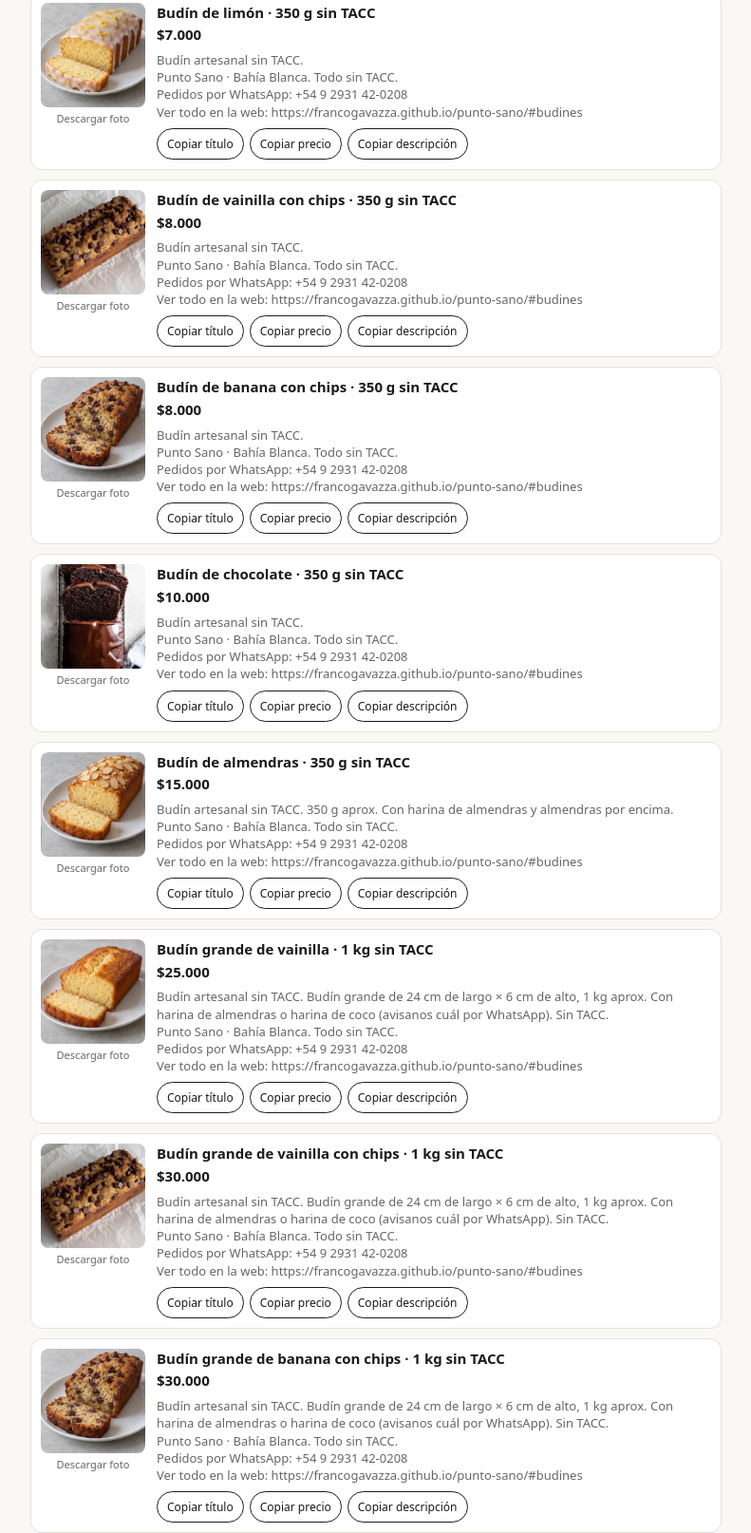
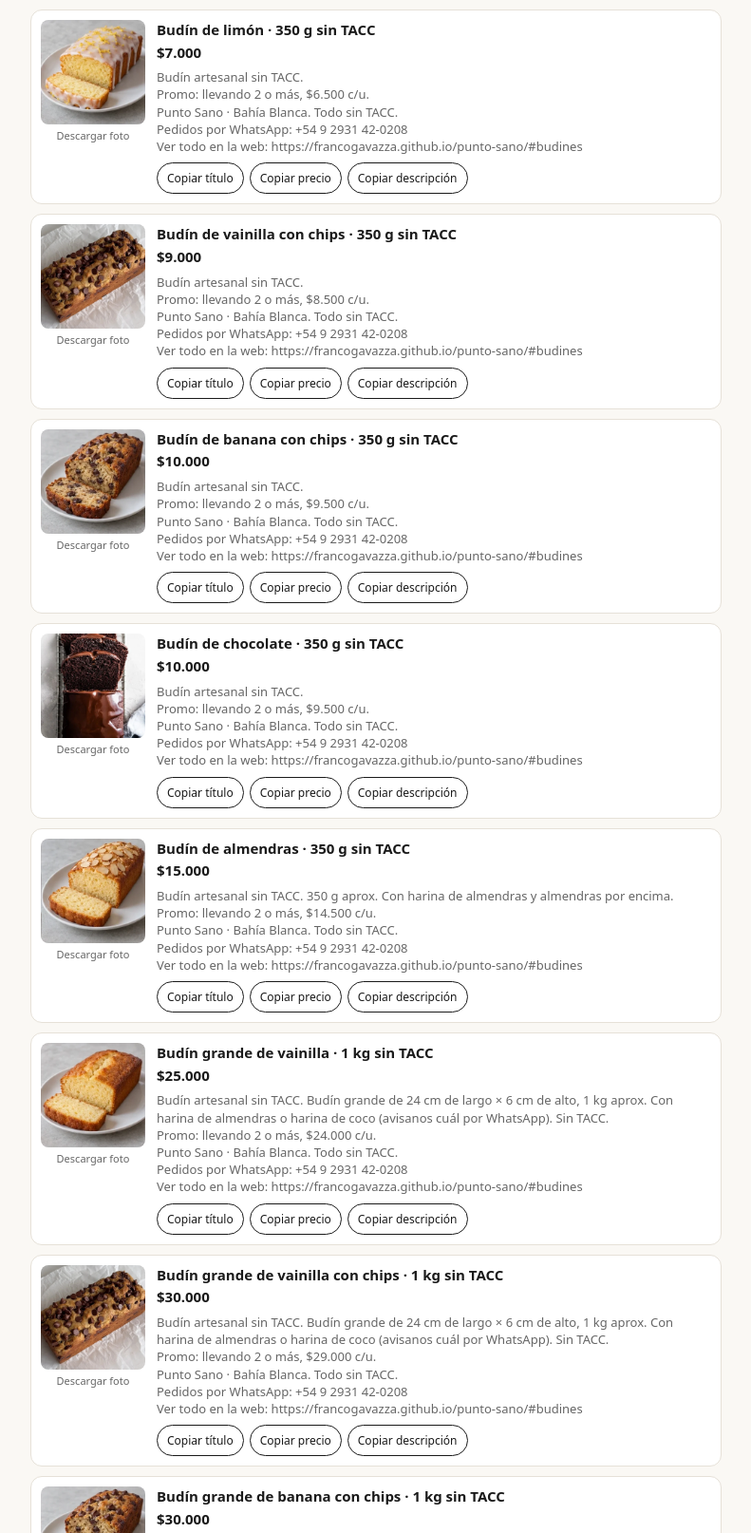
Before and after one commit to francogavazza/punto-sano, a plain HTML site: page marketplace/index.html in a window 1280 px wide. Shown: the part 3094-4708 px from the top of the page at 95% size, without its empty margins (244-1035 px from the left). Drawn offline with Linux system fonts and the light colour scheme; animation ran at ten frames a second.

Commit message:
Budines: promo llevando 2; vainilla con chips $9.000 y banana con chips $10.000
Co-Authored-By: Claude Opus 5.5 <noreply@anthropic.com>
Claude-Session: https://claude.ai/code/session_01C6bfWHa45MuNYMQfMCjhxp

```diff
--- a/marketplace/index.html
+++ b/marketplace/index.html
@@ -112,82 +112,102 @@ Punto Sano · Bahía Blanca. Todo sin TACC.
 Pedidos por WhatsApp: +54 9 2931 42-0208
 Ver todo en la web: https://francogavazza.github.io/punto-sano/#creatina">Copiar descripción</button></div></div></article><h2>Budines</h2><article class="card"><a class="img" href="../assets/budines/b-vainilla.webp" download><img src="../assets/budines/b-vainilla.webp" alt="Budín de vainilla · 350 g sin TACC" loading="lazy"><span>Descargar foto</span></a>
 <div class="body"><h3>Budín de vainilla · 350 g sin TACC</h3><p class="price">$6.000</p><pre>Budín artesanal sin TACC.
+Promo: llevando 2 o más, $5.500 c/u.
 Punto Sano · Bahía Blanca. Todo sin TACC.
 Pedidos por WhatsApp: +54 9 2931 42-0208
 Ver todo en la web: https://francogavazza.github.io/punto-sano/#budines</pre>
 <div class="btns"><button type="button" data-copy="Budín de vainilla · 350 g sin TACC">Copiar título</button><button type="button" data-copy="6000">Copiar precio</button><button type="button" data-copy="Budín artesanal sin TACC.
+Promo: llevando 2 o más, $5.500 c/u.
 Punto Sano · Bahía Blanca. Todo sin TACC.
 Pedidos por WhatsApp: +54 9 2931 42-0208
 Ver todo en la web: https://francogavazza.github.io/punto-sano/#budines">Copiar descripción</button></div></div></article><article class="card"><a class="img" href="../assets/budines/b-limon.webp" download><img src="../assets/budines/b-limon.webp" alt="Budín de limón · 350 g sin TACC" loading="lazy"><span>Descargar foto</span></a>
 <div class="body"><h3>Budín de limón · 350 g sin TACC</h3><p class="price">$7.000</p><pre>Budín artesanal sin TACC.
+Promo: llevando 2 o más, $6.500 c/u.
 Punto Sano · Bahía Blanca. Todo sin TACC.
 Pedidos por WhatsApp: +54 9 2931 42-0208
 Ver todo en la web: https://francogavazza.github.io/punto-sano/#budines</pre>
 <div class="btns"><button type="button" data-copy="Budín de limón · 350 g sin TACC">Copiar título</button><button type="button" data-copy="7000">Copiar precio</button><button type="button" data-copy="Budín artesanal sin TACC.
+Promo: llevando 2 o más, $6.500 c/u.
 Punto Sano · Bahía Blanca. Todo sin TACC.
 Pedidos por WhatsApp: +54 9 2931 42-0208
 Ver todo en la web: https://francogavazza.github.io/punto-sano/#budines">Copiar descripción</button></div></div></article><article class="card"><a class="img" href="../assets/budin-vainilla-chips-v2.webp" download><img src="../assets/budin-vainilla-chips-v2.webp" alt="Budín de vainilla con chips · 350 g sin TACC" loading="lazy"><span>Descargar foto</span></a>
-<div class="body"><h3>Budín de vainilla con chips · 350 g sin TACC</h3><p class="price">$8.000</p><pre>Budín artesanal sin TACC.
+<div class="body"><h3>Budín de vainilla con chips · 350 g sin TACC</h3><p class="price">$9.000</p><pre>Budín artesanal sin TACC.
+Promo: llevando 2 o más, $8.500 c/u.
 Punto Sano · Bahía Blanca. Todo sin TACC.
 Pedidos por WhatsApp: +54 9 2931 42-0208
 Ver todo en la web: https://francogavazza.github.io/punto-sano/#budines</pre>
-<div class="btns"><button type="button" data-copy="Budín de vainilla con chips · 350 g sin TACC">Copiar título</button><button type="button" data-copy="8000">Copiar precio</button><button type="button" data-copy="Budín artesanal sin TACC.
+<div class="btns"><button type="button" data-copy="Budín de vainilla con chips · 350 g sin TACC">Copiar título</button><button type="button" data-copy="9000">Copiar precio</button><button type="button" data-copy="Budín artesanal sin TACC.
+Promo: llevando 2 o más, $8.500 c/u.
 Punto Sano · Bahía Blanca. Todo sin TACC.
 Pedidos por WhatsApp: +54 9 2931 42-0208
 Ver todo en la web: https://francogavazza.github.io/punto-sano/#budines">Copiar descripción</button></div></div></article><article class="card"><a class="img" href="../assets/budines/b-banana-chips.webp" download><img src="../assets/budines/b-banana-chips.webp" alt="Budín de banana con chips · 350 g sin TACC" loading="lazy"><span>Descargar foto</span></a>
-<div class="body"><h3>Budín de banana con chips · 350 g sin TACC</h3><p class="price">$8.000</p><pre>Budín artesanal sin TACC.
+<div class="body"><h3>Budín de banana con chips · 350 g sin TACC</h3><p class="price">$10.000</p><pre>Budín artesanal sin TACC.
+Promo: llevando 2 o más, $9.500 c/u.
 Punto Sano · Bahía Blanca. Todo sin TACC.
 Pedidos por WhatsApp: +54 9 2931 42-0208
 Ver todo en la web: https://francogavazza.github.io/punto-sano/#budines</pre>
-<div class="btns"><button type="button" data-copy="Budín de banana con chips · 350 g sin TACC">Copiar título</button><button type="button" data-copy="8000">Copiar precio</button><button type="button" data-copy="Budín artesanal sin TACC.
+<div class="btns"><button type="button" data-copy="Budín de banana con chips · 350 g sin TACC">Copiar título</button><button type="button" data-copy="10000">Copiar precio</button><button type="button" data-copy="Budín artesanal sin TACC.
+Promo: llevando 2 o más, $9.500 c/u.
 Punto Sano · Bahía Blanca. Todo sin TACC.
 Pedidos por WhatsApp: +54 9 2931 42-0208
 Ver todo en la web: https://francogavazza.github.io/punto-sano/#budines">Copiar descripción</button></div></div></article><article class="card"><a class="img" href="../assets/budin-chocolate-banado-v2.webp" download><img src="../assets/budin-chocolate-banado-v2.webp" alt="Budín de chocolate · 350 g sin TACC" loading="lazy"><span>Descargar foto</span></a>
 <div class="body"><h3>Budín de chocolate · 350 g sin TACC</h3><p class="price">$10.000</p><pre>Budín artesanal sin TACC.
+Promo: llevando 2 o más, $9.500 c/u.
 Punto Sano · Bahía Blanca. Todo sin TACC.
 Pedidos por WhatsApp: +54 9 2931 42-0208
 Ver todo en la web: https://francogavazza.github.io/punto-sano/#budines</pre>
 <div class="btns"><button type="button" data-copy="Budín de chocolate · 350 g sin TACC">Copiar título</button><button type="button" data-copy="10000">Copiar precio</button><button type="button" data-copy="Budín artesanal sin TACC.
+Promo: llevando 2 o más, $9.500 c/u.
 Punto Sano · Bahía Blanca. Todo sin TACC.
 Pedidos por WhatsApp: +54 9 2931 42-0208
 Ver todo en la web: https://francogavazza.github.io/punto-sano/#budines">Copiar descripción</button></div></div></article><article class="card"><a class="img" href="../assets/budines/b-almendras.webp" download><img src="../assets/budines/b-almendras.webp" alt="Budín de almendras · 350 g sin TACC" loading="lazy"><span>Descargar foto</span></a>
 <div class="body"><h3>Budín de almendras · 350 g sin TACC</h3><p class="price">$15.000</p><pre>Budín artesanal sin TACC. 350 g aprox. Con harina de almendras y almendras por encima.
+Promo: llevando 2 o más, $14.500 c/u.
 Punto Sano · Bahía Blanca. Todo sin TACC.
 Pedidos por WhatsApp: +54 9 2931 42-0208
 Ver todo en la web: https://francogavazza.github.io/punto-sano/#budines</pre>
 <div class="btns"><button type="button" data-copy="Budín de almendras · 350 g sin TACC">Copiar título</button><button type="button" data-copy="15000">Copiar precio</button><button type="button" data-copy="Budín artesanal sin TACC. 350 g aprox. Con harina de almendras y almendras por encima.
+Promo: llevando 2 o más, $14.500 c/u.
 Punto Sano · Bahía Blanca. Todo sin TACC.
 Pedidos por WhatsApp: +54 9 2931 42-0208
 Ver todo en la web: https://francogavazza.github.io/punto-sano/#budines">Copiar descripción</button></div></div></article><article class="card"><a class="img" href="../assets/budines/bg-vainilla.webp" download><img src="../assets/budines/bg-vainilla.webp" alt="Budín grande de vainilla · 1 kg sin TACC" loading="lazy"><span>Descargar foto</span></a>
 <div class="body"><h3>Budín grande de vainilla · 1 kg sin TACC</h3><p class="price">$25.000</p><pre>Budín artesanal sin TACC. Budín grande de 24 cm de largo × 6 cm de alto, 1 kg aprox. Con harina de almendras o harina de coco (avisanos cuál por WhatsApp). Sin TACC.
+Promo: llevando 2 o más, $24.000 c/u.
 Punto Sano · Bahía Blanca. Todo sin TACC.
 Pedidos por WhatsApp: +54 9 2931 42-0208
 Ver todo en la web: https://francogavazza.github.io/punto-sano/#budines</pre>
 <div class="btns"><button type="button" data-copy="Budín grande de vainilla · 1 kg sin TACC">Copiar título</button><button type="button" data-copy="25000">Copiar precio</button><button type="button" data-copy="Budín artesanal sin TACC. Budín grande de 24 cm de largo × 6 cm de alto, 1 kg aprox. Con harina de almendras o harina de coco (avisanos cuál por WhatsApp). Sin TACC.
+Promo: llevando 2 o más, $24.000 c/u.
 Punto Sano · Bahía Blanca. Todo sin TACC.
 Pedidos por WhatsApp: +54 9 2931 42-0208
 Ver todo en la web: https://francogavazza.github.io/punto-sano/#budines">Copiar descripción</button></div></div></article><article class="card"><a class="img" href="../assets/budin-vainilla-chips-v2.webp" download><img src="../assets/budin-vainilla-chips-v2.webp" alt="Budín grande de vainilla con chips · 1 kg sin TACC" loading="lazy"><span>Descargar foto</span></a>
 <div class="body"><h3>Budín grande de vainilla con chips · 1 kg sin TACC</h3><p class="price">$30.000</p><pre>Budín artesanal sin TACC. Budín grande de 24 cm de largo × 6 cm de alto, 1 kg aprox. Con harina de almendras o harina de coco (avisanos cuál por WhatsApp). Sin TACC.
+Promo: llevando 2 o más, $29.000 c/u.
 Punto Sano · Bahía Blanca. Todo sin TACC.
 Pedidos por WhatsApp: +54 9 2931 42-0208
 Ver todo en la web: https://francogavazza.github.io/punto-sano/#budines</pre>
 <div class="btns"><button type="button" data-copy="Budín grande de vainilla con chips · 1 kg sin TACC">Copiar título</button><button type="button" data-copy="30000">Copiar precio</button><button type="button" data-copy="Budín artesanal sin TACC. Budín grande de 24 cm de largo × 6 cm de alto, 1 kg aprox. Con harina de almendras o harina de coco (avisanos cuál por WhatsApp). Sin TACC.
+Promo: llevando 2 o más, $29.000 c/u.
 Punto Sano · Bahía Blanca. Todo sin TACC.
 Pedidos por WhatsApp: +54 9 2931 42-0208
 Ver todo en la web: https://francogavazza.github.io/punto-sano/#budines">Copiar descripción</button></div></div></article><article class="card"><a class="img" href="../assets/budines/bg-banana-chips.webp" download><img src="../assets/budines/bg-banana-chips.webp" alt="Budín grande de banana con chips · 1 kg sin TACC" loading="lazy"><span>Descargar foto</span></a>
 <div class="body"><h3>Budín grande de banana con chips · 1 kg sin TACC</h3><p class="price">$30.000</p><pre>Budín artesanal sin TACC. Budín grande de 24 cm de largo × 6 cm de alto, 1 kg aprox. Con harina de almendras o harina de coco (avisanos cuál por WhatsApp). Sin TACC.
+Promo: llevando 2 o más, $29.000 c/u.
 Punto Sano · Bahía Blanca. Todo sin TACC.
 Pedidos por WhatsApp: +54 9 2931 42-0208
 Ver todo en la web: https://francogavazza.github.io/punto-sano/#budines</pre>
 <div class="btns"><button type="button" data-copy="Budín grande de banana con chips · 1 kg sin TACC">Copiar título</button><button type="button" data-copy="30000">Copiar precio</button><button type="button" data-copy="Budín artesanal sin TACC. Budín grande de 24 cm de largo × 6 cm de alto, 1 kg aprox. Con harina de almendras o harina de coco (avisanos cuál por WhatsApp). Sin TACC.
+Promo: llevando 2 o más, $29.000 c/u.
 Punto Sano · Bahía Blanca. Todo sin TACC.
 Pedidos por WhatsApp: +54 9 2931 42-0208
 Ver todo en la web: https://francogavazza.github.io/punto-sano/#budines">Copiar descripción</button></div></div></article><article class="card"><a class="img" href="../assets/budin-chocolate-banado-v2.webp" download><img src="../assets/budin-chocolate-banado-v2.webp" alt="Budín grande de chocolate · 1 kg sin TACC" loading="lazy"><span>Descargar foto</span></a>
 <div class="body"><h3>Budín grande de chocolate · 1 kg sin TACC</h3><p class="price">$30.000</p><pre>Budín artesanal sin TACC. Budín grande de 24 cm de largo × 6 cm de alto, 1 kg aprox. Con harina de almendras o harina de coco (avisanos cuál por WhatsApp). Sin TACC.
+Promo: llevando 2 o más, $29.000 c/u.
 Punto Sano · Bahía Blanca. Todo sin TACC.
 Pedidos por WhatsApp: +54 9 2931 42-0208
 Ver todo en la web: https://francogavazza.github.io/punto-sano/#budines</pre>
 <div class="btns"><button type="button" data-copy="Budín grande de chocolate · 1 kg sin TACC">Copiar título</button><button type="button" data-copy="30000">Copiar precio</button><button type="button" data-copy="Budín artesanal sin TACC. Budín grande de 24 cm de largo × 6 cm de alto, 1 kg aprox. Con harina de almendras o harina de coco (avisanos cuál por WhatsApp). Sin TACC.
+Promo: llevando 2 o más, $29.000 c/u.
 Punto Sano · Bahía Blanca. Todo sin TACC.
 Pedidos por WhatsApp: +54 9 2931 42-0208
 Ver todo en la web: https://francogavazza.github.io/punto-sano/#budines">Copiar descripción</button></div></div></article><h2>Alfajores</h2><article class="card"><a class="img" href="../assets/alfajor-maicena.jpg" download><img src="../assets/alfajor-maicena.jpg" alt="Alfajor Maicena sin TACC" loading="lazy"><span>Descargar foto</span></a>
```
Also changed, not shown: index.html (+10 -10 lines), marketplace/catalogo-facebook.csv (+12 -2 lines).
